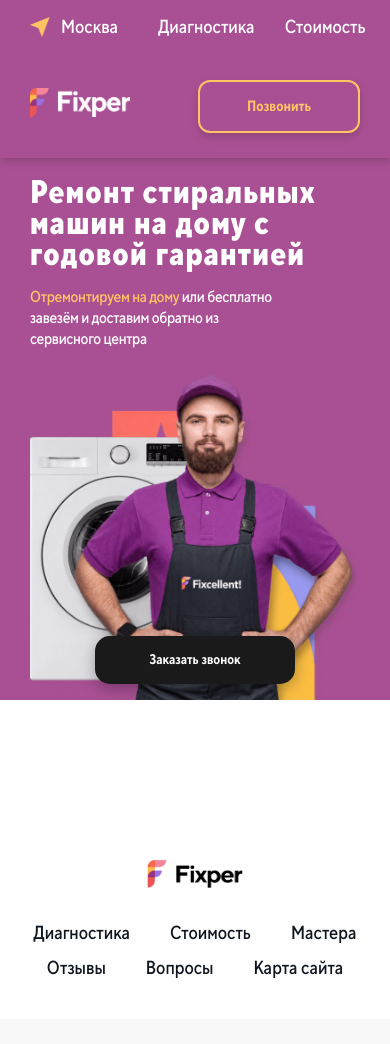
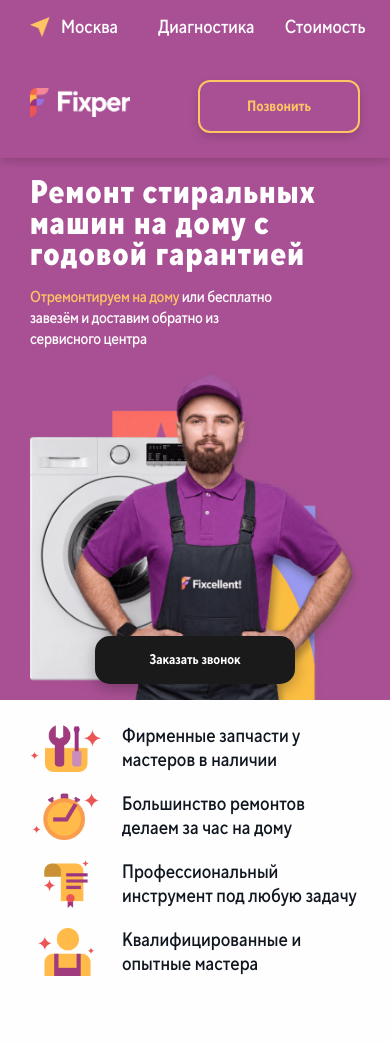
Before and after one commit to Mellroyz/practic_proj, a website built with Vite: page index.html in a window 390 px wide. Shown: the top 1044 px of the page. Built offline with nearby package versions, Linux system fonts and the light colour scheme.

Commit message:
feat: реализован features

```diff
--- a/index.html
+++ b/index.html
@@ -80,6 +80,28 @@
                         <img alt="Мастер по ремонту стиральных машин" src="/src/assets/images/MashinkaRepairManFon.png" class="hero__image" />
                     </div>
                 </section>
+                <section class="feature" aria-label="Преимущества сервиса">
+                    <div class="container">
+                        <div class="feature__items">
+                            <div class="feature__item">
+                                <img src="src/assets/images/InfoOSaite/1Info.png" alt="" class="feature__image" />
+                                <p class="feature__text">Фирменные запчасти у мастеров в наличии</p>
+                            </div>
+                            <div class="feature__item">
+                                <img src="src/assets/images/InfoOSaite/2info.png" alt="" class="feature__image" />
+                                <p class="feature__text">Большинство ремонтов делаем за час на дому</p>
+                            </div>
+                            <div class="feature__item">
+                                <img src="src/assets/images/InfoOSaite/3info.png" alt="" class="feature__image" />
+                                <p class="feature__text">Профессиональный инструмент под любую задачу</p>
+                            </div>
+                            <div class="feature__item">
+                                <img src="src/assets/images/InfoOSaite/4info.png" alt="" class="feature__image" />
+                                <p class="feature__text">Квалифицированные и опытные мастера</p>
+                            </div>
+                        </div>
+                    </div>
+                </section>
             </main>
         </div>
         <footer class="footer">
--- /dev/null
+++ b/src/styles/sections/_features.scss
@@ -0,0 +1,91 @@
+
+.feature {
+    width: 100%;
+    margin: 60px 0;
+}
+
+.feature__items {
+    display: flex;
+    flex-wrap: nowrap;
+}
+
+.feature__item {
+    flex: 1 1 calc((100% - 76px) / 4);
+    padding: 0 38px;
+    border-right: 1px solid #eeeeee;
+}
+
+.feature__item:first-child {
+    padding-left: 0;
+}
+
+.feature__item:last-child {
+    padding-right: 0;
+    border-right: none;
+}
+
+.feature__image {
+    aspect-ratio: 3 / 2;
+    display: block;
+    max-width: 100%;
+    object-fit: contain;
+    margin-bottom: 28px;
+    width: 112px;
+    height: auto;
+}
+
+.feature__text {
+    margin: 0;
+    font-family: $font-family-main;
+    font-size: 20px;
+    font-weight: 500;
+    line-height: 1.2;
+}
+
+@include max-w($tablet) {
+    .feature .container {
+        padding: 0 30px;
+    }
+
+    .feature__items {
+        display: flex;
+        flex-wrap: wrap;
+        gap: 30px;
+    }
+
+    .feature__item {
+        flex: 1 1 calc((100% - 30px) / 2);
+        display: flex;
+        align-items: center;
+        gap: 20px;
+        padding: 0;
+        border-right: none;
+    }
+
+    .feature__image {
+        width: 72px;
+        margin: 0;
+    }
+
+    .feature__text {
+        font-size: 20px;
+    }
+}
+
+@include max-w($mobile_lg) {
+    .feature {
+        margin: 24px 0;
+    }
+
+    .feature__items {
+        gap: 20px;
+    }
+
+    .feature__item {
+        flex: 1 1 100%;
+    }
+
+    .feature__text {
+        font-size: clamp(18px, 5vw, 20px);
+    }
+}
--- a/src/styles/sections/index.scss
+++ b/src/styles/sections/index.scss
@@ -1 +1,2 @@
 @import 'hero';
+@import 'features';
```
Also changed, not shown: src/assets/images/InfoOSaite/1Info.png (added), src/assets/images/InfoOSaite/2info.png (added), src/assets/images/InfoOSaite/3info.png (added), src/assets/images/InfoOSaite/4info.png (added).
